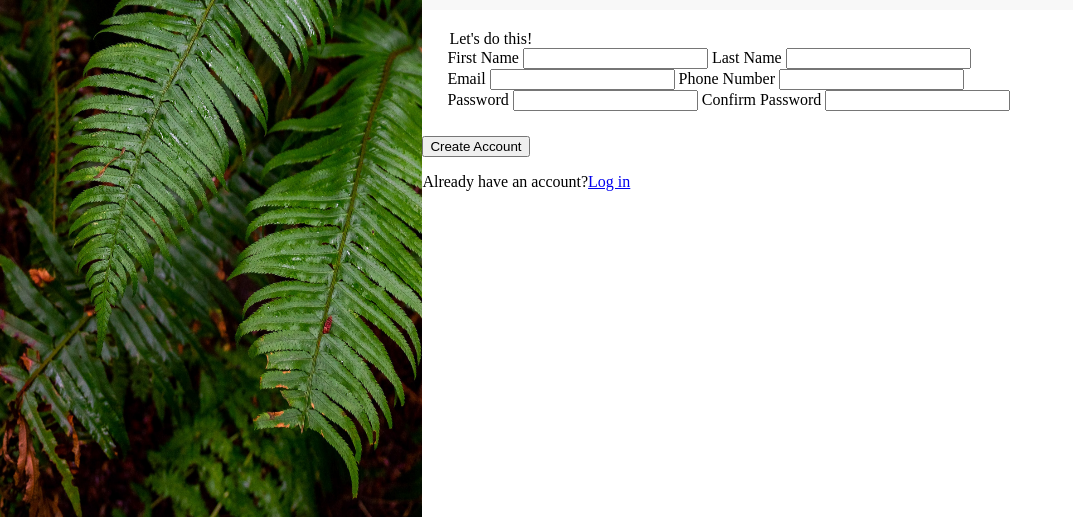
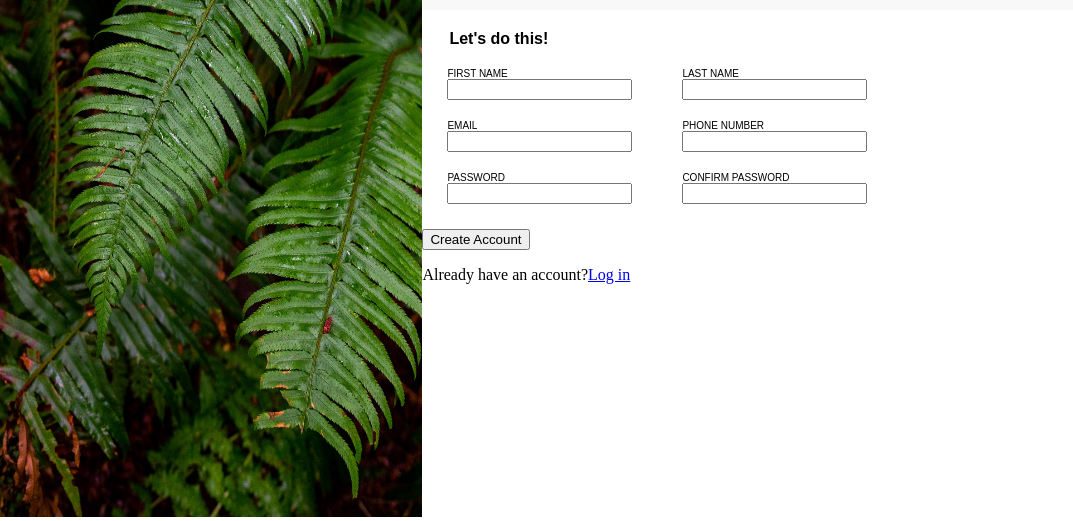
Before and after one commit to rizkships/sign-up-form, a plain HTML site: page index.html in a window 1280 px wide. Shown: the part 283-804 px from the top of the page, without its empty margins (0-1073 px from the left). Drawn offline with Linux system fonts and the light colour scheme.

Commit message:
Position form items correctly

```diff
--- a/index.html
+++ b/index.html
@@ -25,27 +25,39 @@
                         <legend>Let's do this!</legend>
 
                         <div class="form-row">
-                            <label for="first-name">First Name</label>
+                            <div class="input-container">
+                            <label for="first-name">FIRST NAME</label>
                             <input id="first-name" name="first-name" type="text">
+                            </div>
 
-                            <label for='last-name'>Last Name</label>
+                            <div class="input-container">
+                            <label for='last-name'>LAST NAME</label>
                             <input id='Last-name' name='last-name' type='text'/>
+                            </div>
                         </div>
 
                         <div class="form-row">
-                            <label for="email">Email</label>
+                            <div class="input-container">
+                            <label for="email">EMAIL</label>
                             <input id="email" name="email" type="email">
+                            </div>
 
-                            <label for='phone-number'>Phone Number</label>
+                            <div class="input-container">
+                            <label for='phone-number'>PHONE NUMBER</label>
                             <input id='phone-number' name='phone-number' type='tel'/>
+                            </div>
                         </div>
 
                         <div class="form-row">
-                            <label for="password">Password</label>
+                            <div class="input-container">
+                            <label for="password">PASSWORD</label>
                             <input id="password" name="password" type="password">
+                            </div>
 
-                            <label for='password'>Confirm Password</label>
+                            <div class="input-container">
+                            <label for='password'>CONFIRM PASSWORD</label>
                             <input id='password' name='password' type='password'/>
+                           </div>
                         </div>
 
                     </form>
--- a/styles.css
+++ b/styles.css
@@ -66,8 +66,28 @@ top: 180px;
 
 }
 
+legend {
+    font-family: sans-serif;
+    font-weight: bold;
+}
 form {
     padding-top: 20px;
     padding-left: 25px;
     padding-bottom: 25px;
 }
+
+.form-row {
+    display: flex;
+
+}
+
+.input-container {
+    display: flex;
+    flex-direction: column;
+    padding-right: 50px;
+    padding-top: 20px;
+
+    font-family: sans-serif;
+    font-size: 10px;
+
+}
```
